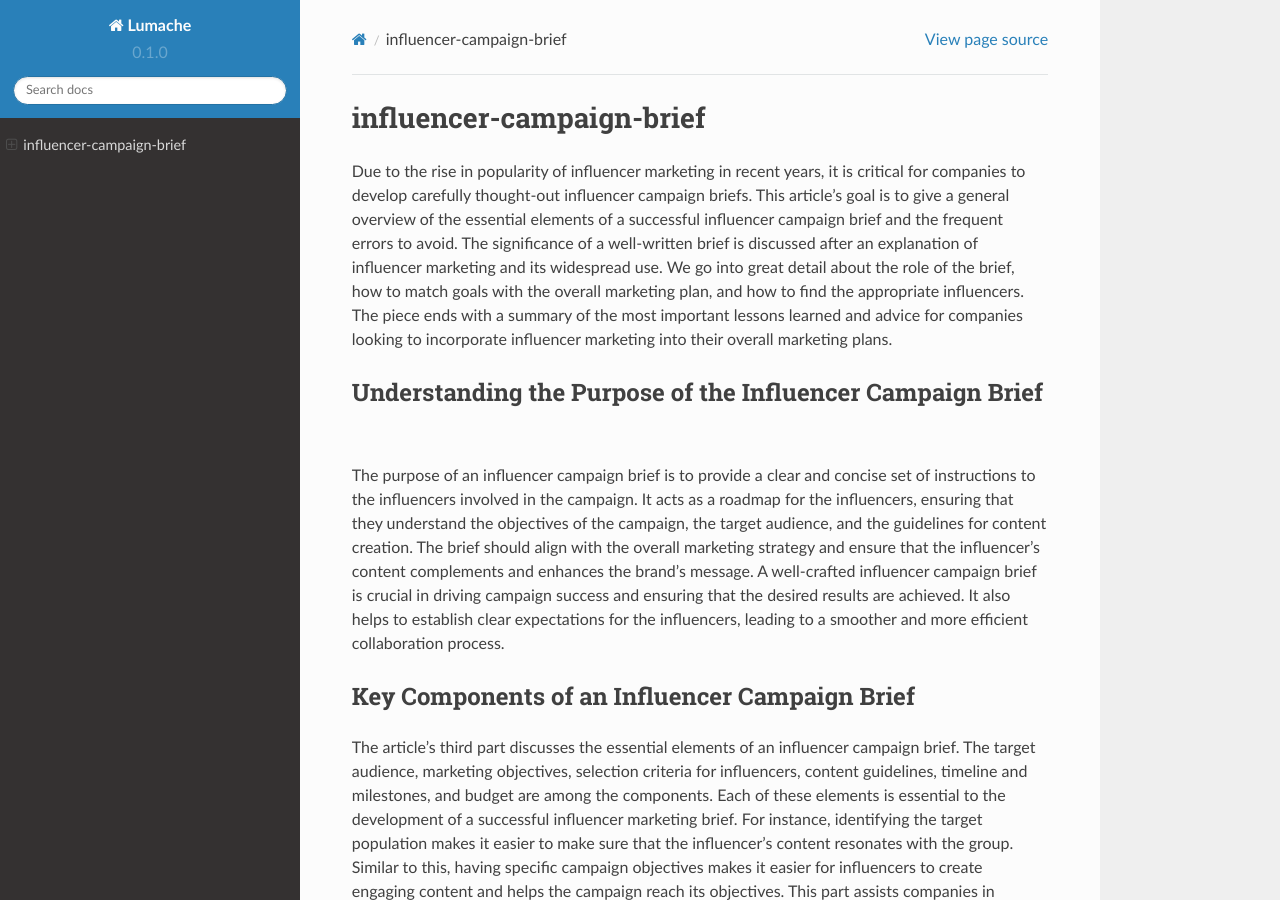
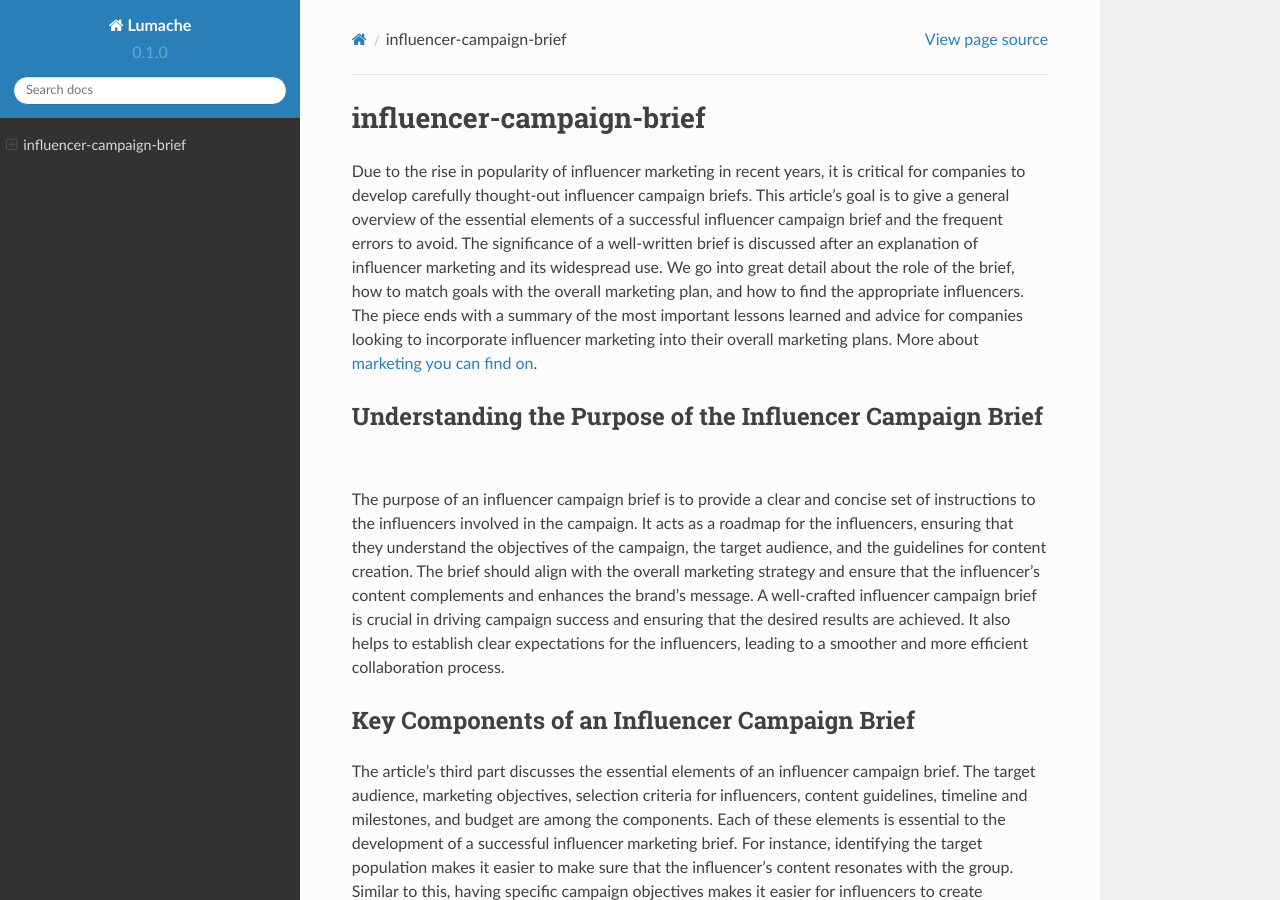
Before and after one commit to marekma1990/influencer-campaign-brief2, a Sphinx documentation site: the page built from docs/source/index.rst, in a window 1280 px wide and 900 px high. Built offline with Sphinx 7.4.7 and the Read the Docs theme 2.0.0, drawn with Linux system fonts in a browser that asks for light colours.

Commit message:
Update index.rst

```diff
--- a/docs/source/index.rst
+++ b/docs/source/index.rst
@@ -2,7 +2,7 @@
 influencer-campaign-brief
 *****
 
-Due to the rise in popularity of influencer marketing in recent years, it is critical for companies to develop carefully thought-out influencer campaign briefs. This article's goal is to give a general overview of the essential elements of a successful influencer campaign brief and the frequent errors to avoid. The significance of a well-written brief is discussed after an explanation of influencer marketing and its widespread use. We go into great detail about the role of the brief, how to match goals with the overall marketing plan, and how to find the appropriate influencers. The piece ends with a summary of the most important lessons learned and advice for companies looking to incorporate influencer marketing into their overall marketing plans.
+Due to the rise in popularity of influencer marketing in recent years, it is critical for companies to develop carefully thought-out influencer campaign briefs. This article's goal is to give a general overview of the essential elements of a successful influencer campaign brief and the frequent errors to avoid. The significance of a well-written brief is discussed after an explanation of influencer marketing and its widespread use. We go into great detail about the role of the brief, how to match goals with the overall marketing plan, and how to find the appropriate influencers. The piece ends with a summary of the most important lessons learned and advice for companies looking to incorporate influencer marketing into their overall marketing plans. More about `marketing you can find on <https://scoutups.com/>`_.
 
 Understanding the Purpose of the Influencer Campaign Brief
 ########
```
